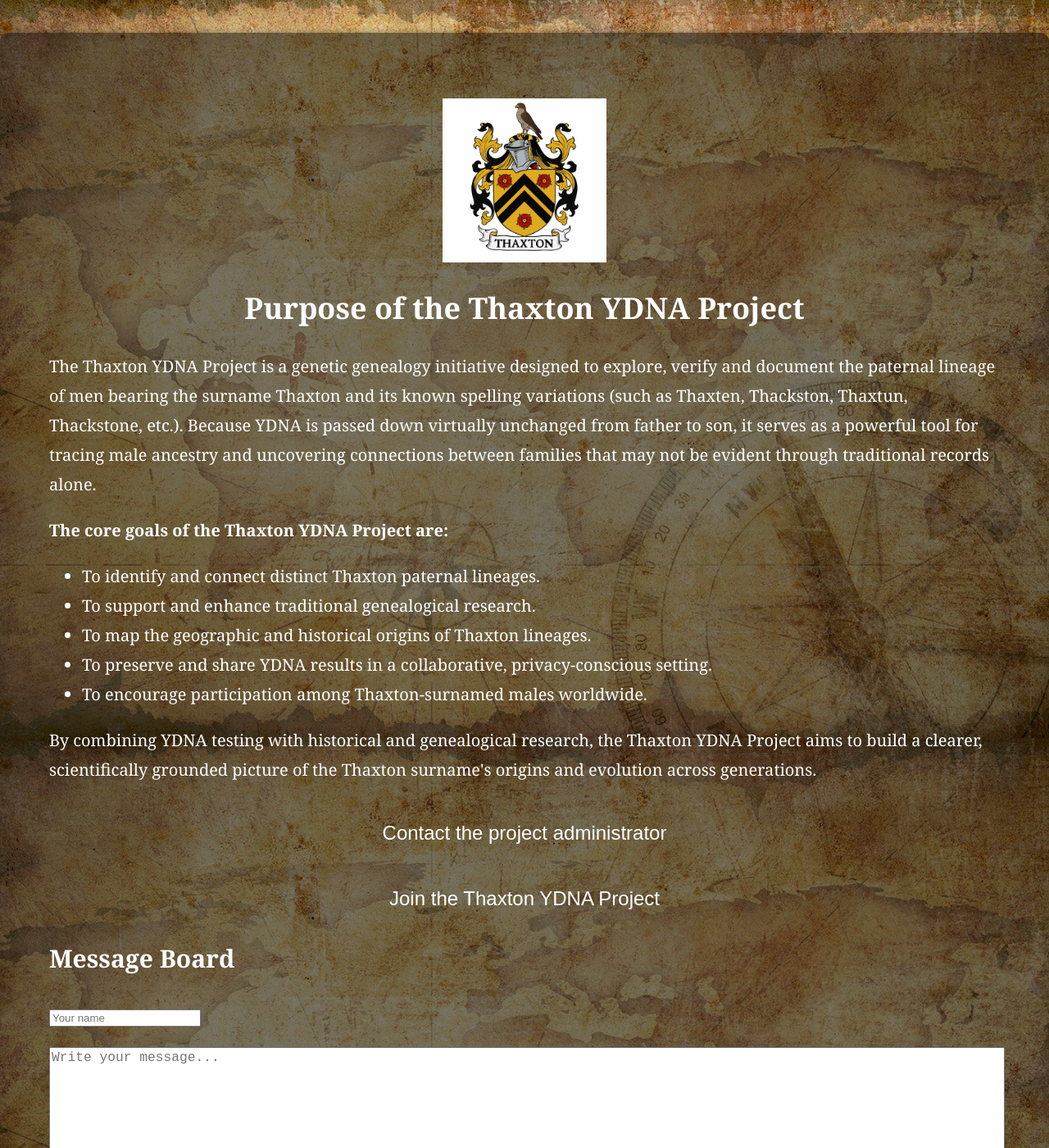
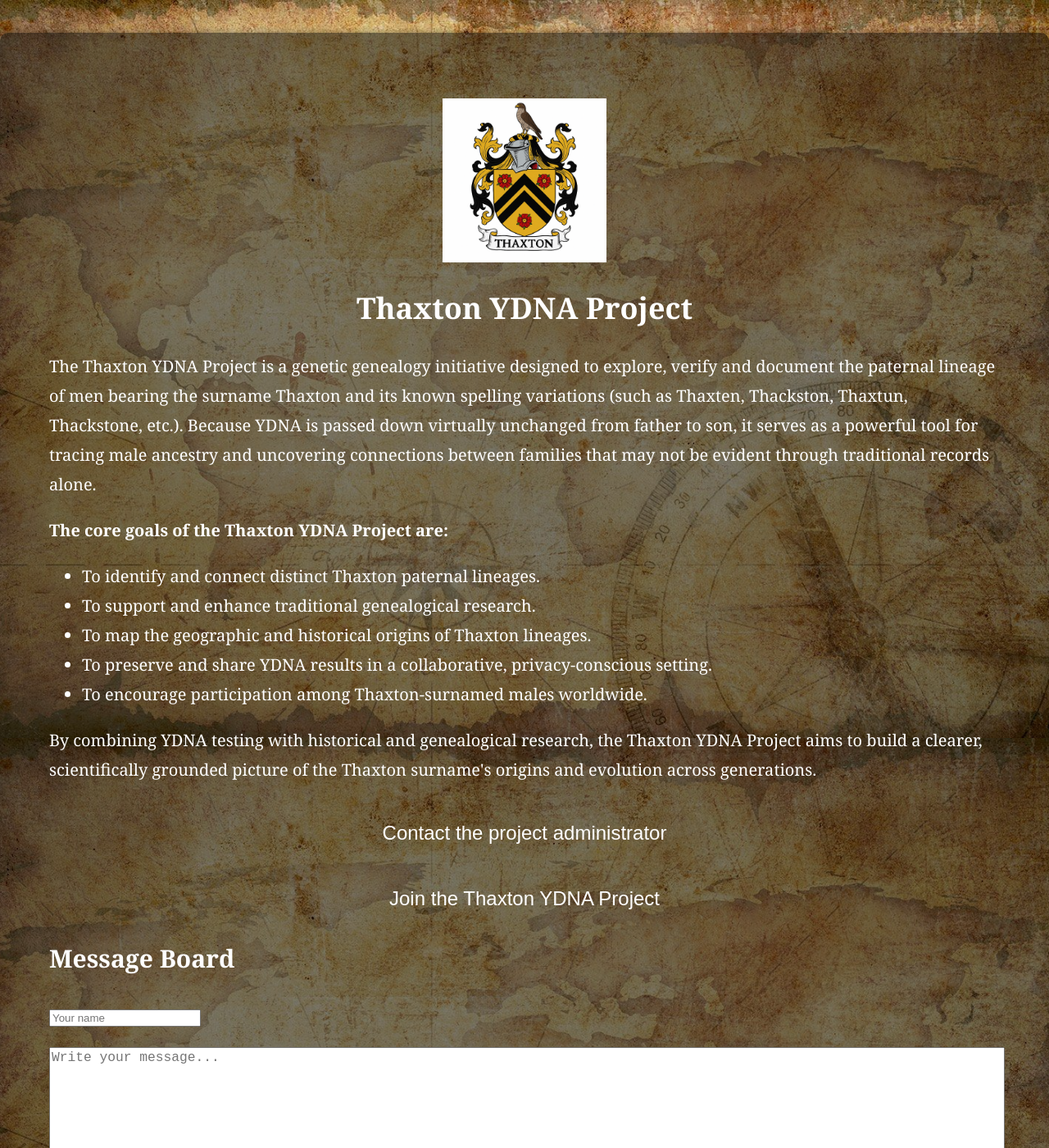
Before and after one commit to ggbradford22/Thaxton-YDNA-Project, a Jekyll site: the page built from index.html, in a window 1280 px wide and 1400 px high. Shown: the whole window at 82% size. Built offline with Jekyll 4.4.1, drawn with Linux system fonts in a browser that asks for light colours; some of the changed text lies outside the part shown.

Commit message:
Update index.html

```diff
--- a/index.html
+++ b/index.html
@@ -6,7 +6,7 @@
 <div class="overlay">
   <header>
     <img src="ChatGPT Image Jul 1, 2025, 10_40_52 AM.png" alt="Thaxton Coat of Arms" class="coat-of-arms"/>
-    <h1>Purpose of the Thaxton YDNA Project</h1>
+    <h1>Thaxton YDNA Project</h1>
   </header>
   <p>The Thaxton YDNA Project is a genetic genealogy initiative designed to explore, verify and document the paternal lineage of men bearing the surname Thaxton and its known spelling variations (such as Thaxten, Thackston, Thaxtun, Thackstone, etc.). Because YDNA is passed down virtually unchanged from father to son, it serves as a powerful tool for tracing male ancestry and uncovering connections between families that may not be evident through traditional records alone.</p>
   <p><strong>The core goals of the Thaxton YDNA Project are:</strong></p>
@@ -42,18 +42,3 @@
     {% endfor %}
   </ul>
 </div>
-
-    <h2>Message Board</h2>
-    <form method="POST" action="https://staticman3.herokuapp.com/v3/entry/github/ggbradford22/Thaxton-YDNA-Project/main">
-      <p><input type="text" name="name" placeholder="Your name" required></p>
-      <p><textarea name="message" placeholder="Write your message..." required></textarea></p>
-      <button type="submit" style="color: black;">Post Message</button>
-    </form>
-    <h3>Messages:</h3>
-    <ul>
-      {% for comment in site.data.comments %}
-        <li><strong>{{ comment[1].name }}</strong>: {{ comment[1].message }}</li>
-      {% endfor %}
-    </ul>
-  </div>
-</div>
```
